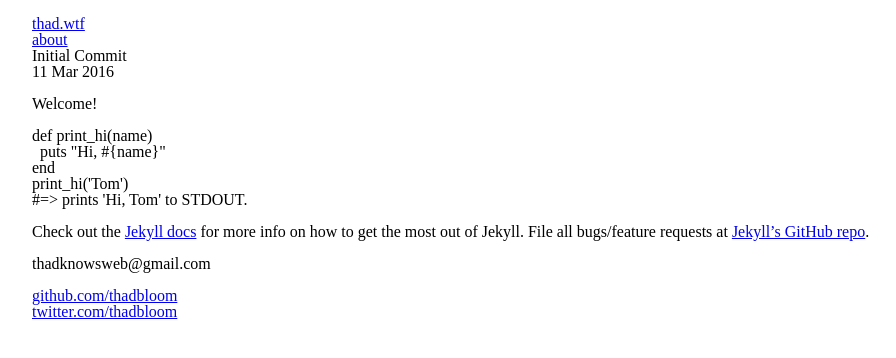
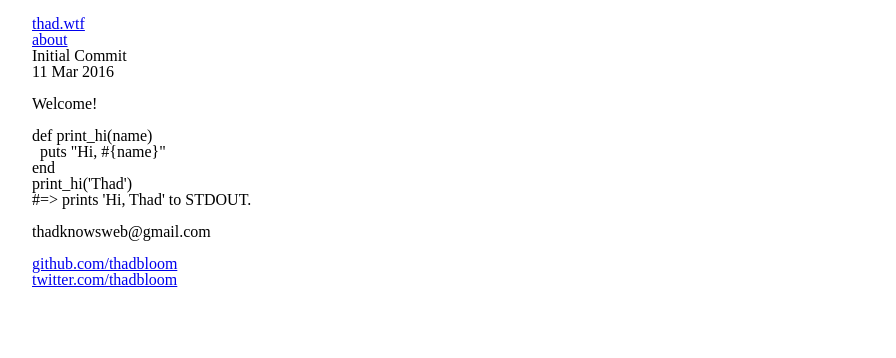
Before and after one commit to thadbloom/thadbloom.github.io, a Jekyll site: the page built from _posts/2016-03-11-initial-commit.markdown, in a window 1280 px wide. Shown: the top 358 px of the page, without its empty margins (96-992 px from the left). Built offline with Jekyll 4.4.1, drawn with Linux system fonts in a browser that asks for light colours; Markdown is read by kramdown in place of the engine named in the settings.

```diff
--- a/_posts/2016-03-11-initial-commit.markdown
+++ b/_posts/2016-03-11-initial-commit.markdown
@@ -11,11 +11,6 @@
 def print_hi(name)
   puts "Hi, #{name}"
 end
-print_hi('Tom')
-#=> prints 'Hi, Tom' to STDOUT.
+print_hi('Thad')
+#=> prints 'Hi, Thad' to STDOUT.
 {% endhighlight %}
-
-Check out the [Jekyll docs][jekyll] for more info on how to get the most out of Jekyll. File all bugs/feature requests at [Jekyll's GitHub repo][jekyll-gh].
-
-[jekyll-gh]: https://github.com/mojombo/jekyll
-[jekyll]:    http://jekyllrb.com
```
